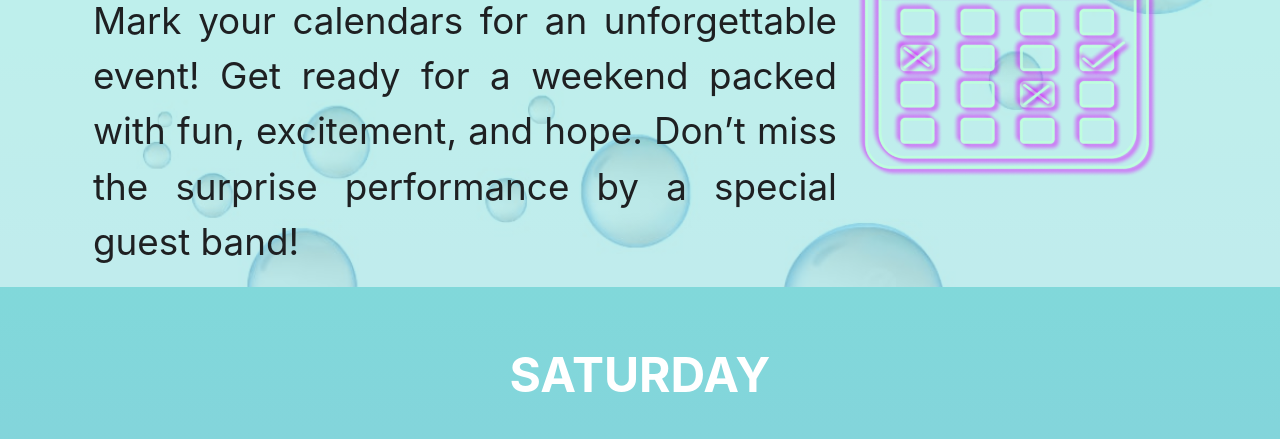
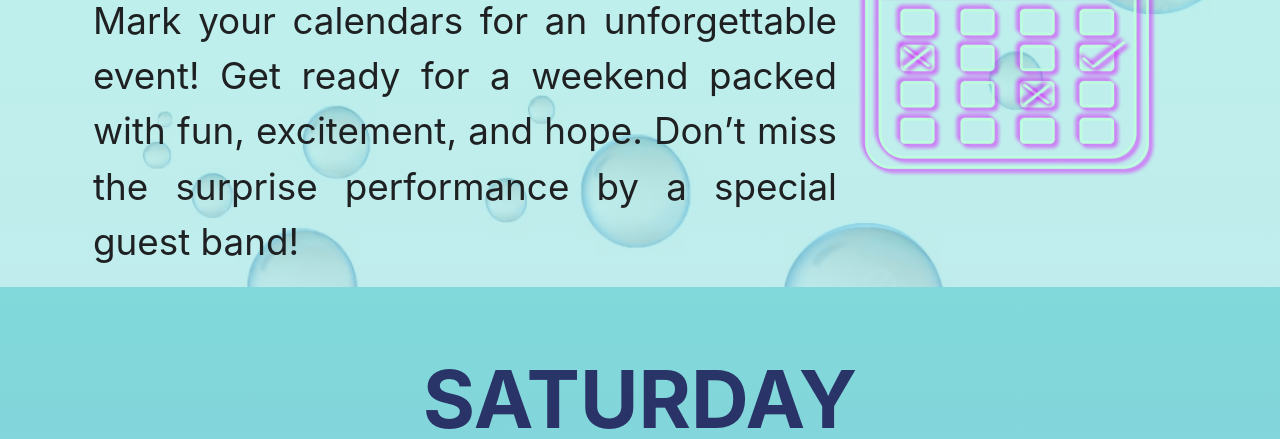
Before and after one commit to Izhayah/IPT2-CASESTUDY-WEBSITE-EB-KB-AD, a plain HTML site: page index.html in a window 1280 px wide. Shown: the part 513-952 px from the top of the page. Drawn offline with Linux system fonts and the light colour scheme.

Commit message:
additional modification to homepage

```diff
--- a/index.css
+++ b/index.css
@@ -171,13 +171,15 @@ body {
     margin-bottom: 40px;
     margin-top: 50px;
     width: 100%;
+
 }
 
 .day .day-header {
-    font-size: 3rem;
+    font-size: 5rem;
     font-weight: bold;
     text-align: center;
     margin-bottom: 15px;
+    color: rgba(14, 1, 68, 0.766);
 }
 
 .events {
```
